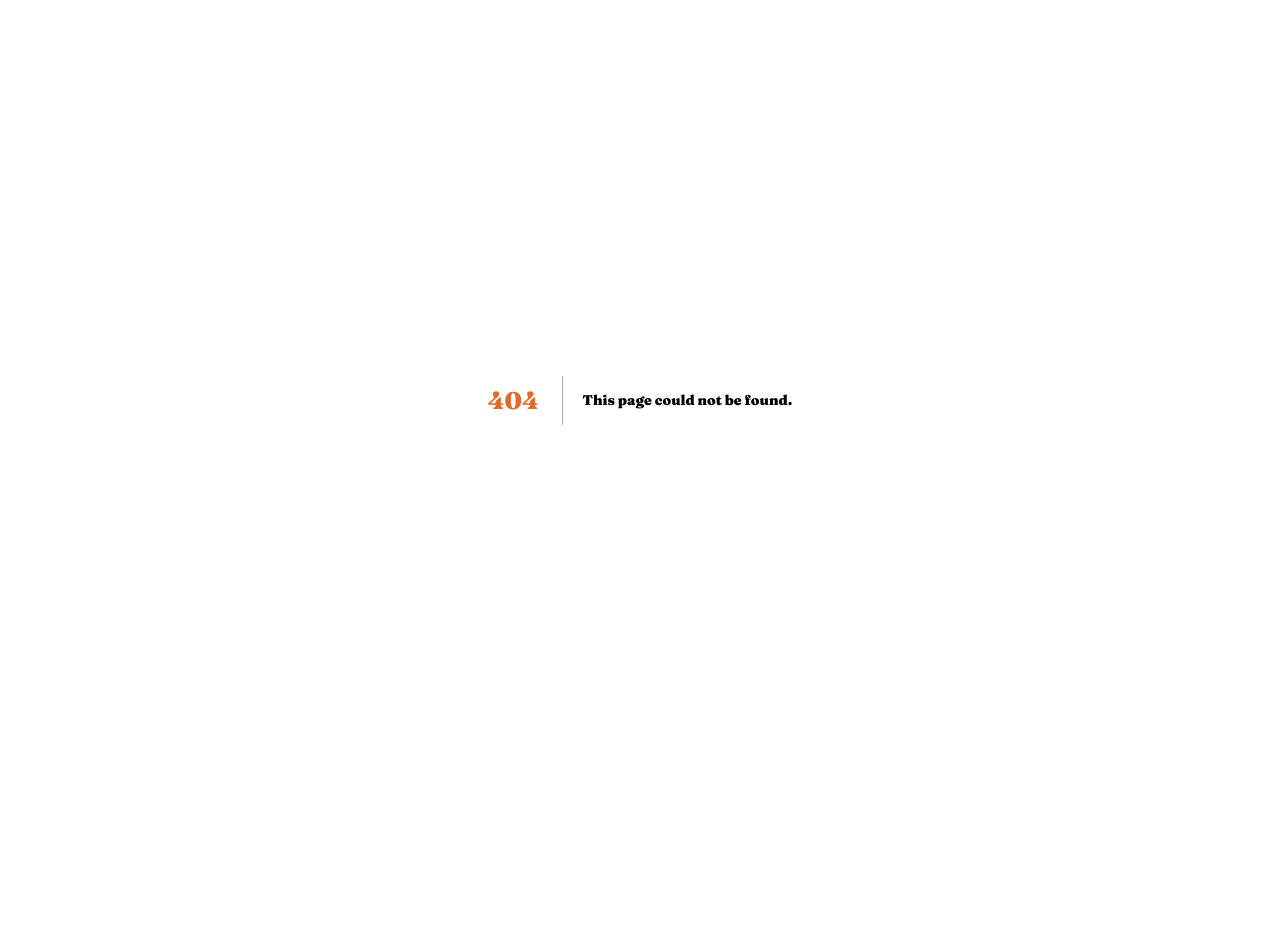
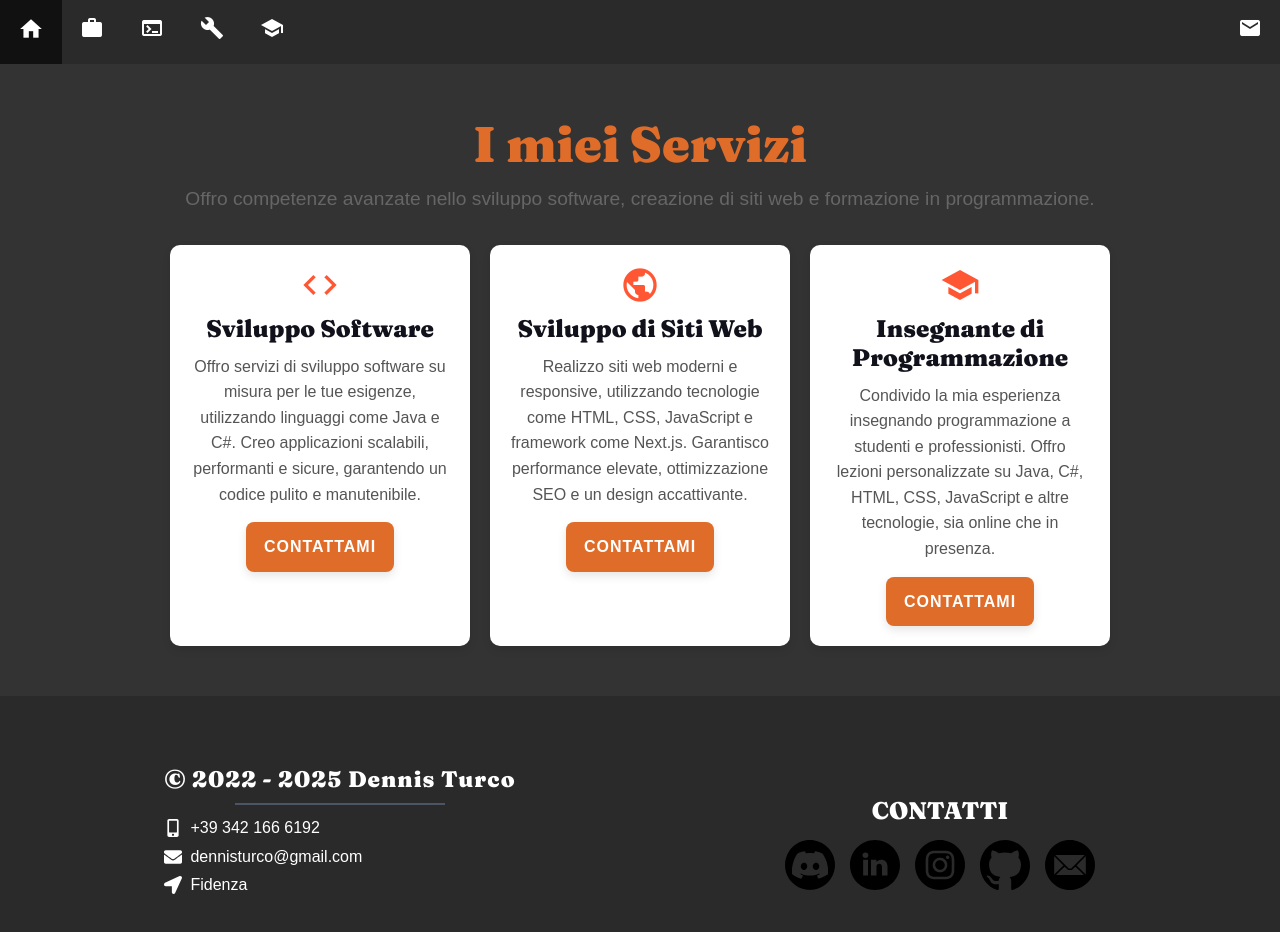
Before and after one commit to DennisTurco/dennisturco.github.io, a Next.js app: page /servizi in a window 1280 px wide. Before the commit this address had no page. Shown: the top 932 px of the page. Before the commit the page ends 800 px from the top, so only its background shows below. Built offline with nearby package versions, Linux system fonts and the light colour scheme.

Commit message:
services

```diff
--- /dev/null
+++ b/app/servizi/page.tsx
@@ -0,0 +1,27 @@
+'use client'
+import { motion, Variants } from "framer-motion";
+import Navbar from '../../components/Navbar';
+import Footer from "../../components/Footer";
+import Services from "../../components/Services";
+
+const fadeIn: Variants = {
+  hidden: { opacity: 0, y: 50 },
+  visible: { opacity: 1, y: 0, transition: { duration: 0.8 } },
+};
+
+export default function HomePage() {
+  return (
+    <div>
+      <Navbar />
+
+      <motion.section initial="hidden" whileInView="visible" variants={fadeIn} viewport={{ once: true }}>
+        <Services />
+      </motion.section>
+
+      <section>
+        <Footer />
+      </section>
+
+    </div>
+  );
+}
--- a/components/HeroPortfolio.tsx
+++ b/components/HeroPortfolio.tsx
@@ -46,7 +46,9 @@ const HeroPortfolio = () => {
 
           <p className={styles.description}>
             Sono laureato in <strong>Informatica</strong> presso l&apos;<strong>Università di Parma</strong>.
+            <br/>
             Ho una grande passione per la tecnologia e una costante voglia di imparare ed esplorare nuove sfide.
+            <br/>
             Amo lavorare in team, ma sono anche perfettamente in grado di lavorare in autonomia.
           </p>
 
@@ -57,6 +59,7 @@ const HeroPortfolio = () => {
           <div className={styles.buttonGroup}>
             <Link href="/carriera" className={styles.button}>Carriera</Link>
             <Link href="/progetti" className={styles.button}>Progetti</Link>
+            <Link href="/servizi" className={styles.button}>Servizi</Link>
             <Link href="/studi" className={styles.button}>Studio</Link>
             <Link href="mailto:dennisturco@gmail.com" target="_blank" className={styles.button}>CONTATTAMI</Link>
           </div>
--- a/components/Navbar.tsx
+++ b/components/Navbar.tsx
@@ -27,6 +27,13 @@ const Navbar = () => {
             </Link>
           </li>
         </div>
+        <div>
+          <li>
+            <Link href="/servizi">
+              <i className="material-icons" title="services">build</i>
+            </Link>
+          </li>
+        </div>
         <div className={styles.right}>
           <li>
             <Link href="mailto:dennisturco@gmail.com">
--- a/components/Projects.tsx
+++ b/components/Projects.tsx
@@ -10,7 +10,7 @@ const projects = [
     "year": "2025"
   },
   {
-    "title": "Auto Backup Program",
+    "title": "Backup Manager",
     "description": "Questo programma con una moderna interfaccia grafica ti consente di eseguire automaticamente il backup di cartelle e sottocartelle.",
     "image": "/images/projects/logo3.png",
     "link": "https://github.com/DennisTurco/AutoBackupProgram",
--- /dev/null
+++ b/components/Services.tsx
@@ -0,0 +1,48 @@
+import Link from "next/link";
+import styles from "../styles/Services.module.scss";
+
+const services = [
+  {
+    title: "Sviluppo Software",
+    description:
+      "Offro servizi di sviluppo software su misura per le tue esigenze, utilizzando linguaggi come Java e C#. Creo applicazioni scalabili, performanti e sicure, garantendo un codice pulito e manutenibile.",
+    icon: "code",
+    emailSubject: "Richiesta%20Sviluppo%20Software",
+  },
+  {
+    title: "Sviluppo di Siti Web",
+    description:
+      "Realizzo siti web moderni e responsive, utilizzando tecnologie come HTML, CSS, JavaScript e framework come Next.js. Garantisco performance elevate, ottimizzazione SEO e un design accattivante.",
+    icon: "public",
+    emailSubject: "Richiesta%20Sviluppo%20Siti%20Web",
+  },
+  {
+    title: "Insegnante di Programmazione",
+    description:
+      "Condivido la mia esperienza insegnando programmazione a studenti e professionisti. Offro lezioni personalizzate su Java, C#, HTML, CSS, JavaScript e altre tecnologie, sia online che in presenza.",
+    icon: "school",
+    emailSubject: "Richiesta%20Lezioni%20di%20Programmazione",
+  },
+];
+
+export default function ServicesPage() {
+  return (
+    <section className={styles.servicesContainer}>
+      <h2 className={styles.title}>I miei Servizi</h2>
+      <p className={styles.subtitle}>
+        Offro competenze avanzate nello sviluppo software, creazione di siti web e formazione in programmazione.
+      </p>
+
+      <div className={styles.servicesGrid}>
+        {services.map((service, index) => (
+          <div key={index} className={styles.serviceCard}>
+            <i className="material-icons">{service.icon}</i>
+            <h2>{service.title}</h2>
+            <p>{service.description}</p>
+            <Link href={`mailto:dennisturco@gmail.com?subject=${service.emailSubject}`} target="_blank" className={styles.contactButton}> Contattami </Link>
+          </div>
+        ))}
+      </div>
+    </section>
+  );
+}
--- a/scripts/generate-sitemap.js
+++ b/scripts/generate-sitemap.js
@@ -6,6 +6,7 @@ const baseUrl = "https://dennisturco.com";
 const pages = [
   "",
   "progetti",
+  "servizi",
   "carriera",
   "studi",
 ];
--- /dev/null
+++ b/styles/Services.module.scss
@@ -0,0 +1,75 @@
+@use "resolution" as *;
+
+.servicesContainer {
+    text-align: center;
+    padding: 50px 20px;
+  }
+
+  .title {
+    font-size: 50px;
+    font-weight: bold;
+    text-align: center;
+    color: var(--primary);
+    margin-bottom: 10px;
+  }
+
+  .subtitle {
+    font-size: 1.2rem;
+    color: #666;
+    margin-bottom: 30px;
+  }
+
+  .servicesGrid {
+    display: flex;
+    flex-wrap: wrap;
+    justify-content: center;
+    gap: 20px;
+  }
+
+  .serviceCard {
+    background: white;
+    padding: 20px;
+    width: 300px;
+    border-radius: 10px;
+    box-shadow: 0 4px 8px rgba(0, 0, 0, 0.1);
+    transition: transform 0.3s;
+  }
+
+  .serviceCard:hover {
+    transform: translateY(-5px);
+  }
+
+  .serviceCard i {
+    font-size: 40px;
+    color: #ff5733;
+    margin-bottom: 10px;
+  }
+
+  .serviceCard h2 {
+    font-size: 1.5rem;
+    margin-bottom: 10px;
+  }
+
+  .serviceCard p {
+    font-size: 1rem;
+    color: #555;
+  }
+
+  .contactButton {
+    background-color: var(--accent);
+    color: var(--light);
+    padding: 12px 18px;
+    border-radius: 8px;
+    font-size: 16px;
+    font-weight: bold;
+    text-decoration: none;
+    transition: background 0.3s ease, transform 0.2s ease;
+    box-shadow: 0 4px 10px var(--shadow);
+    margin-top: 15px; /* Aggiunge spazio tra il testo e il bottone */
+    display: inline-block; /* Evita che si allarghi troppo */
+
+    &:hover {
+      background-color: var(--hero-button-hover);
+      transform: translateY(-2px);
+    }
+  }
```
Also changed, not shown: styles/Projects.module.scss (+3 -7 lines), public/images/projects/logo3.png, 1 other file (tests, documents, lock files or other folders).
